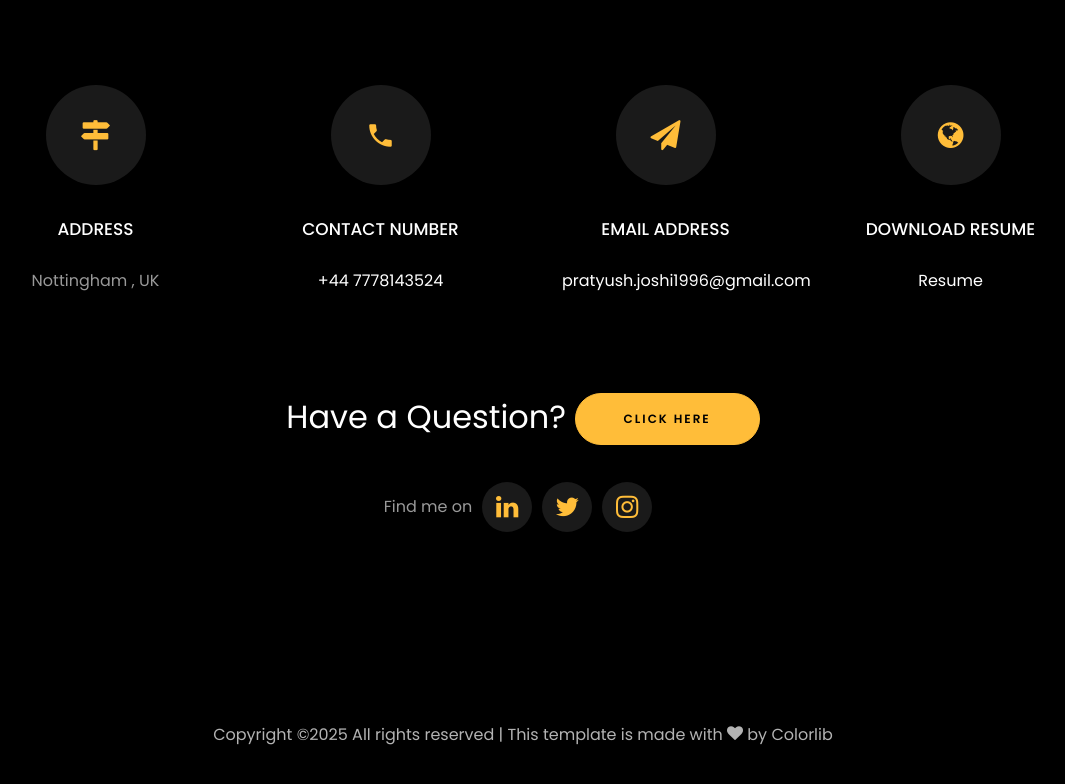
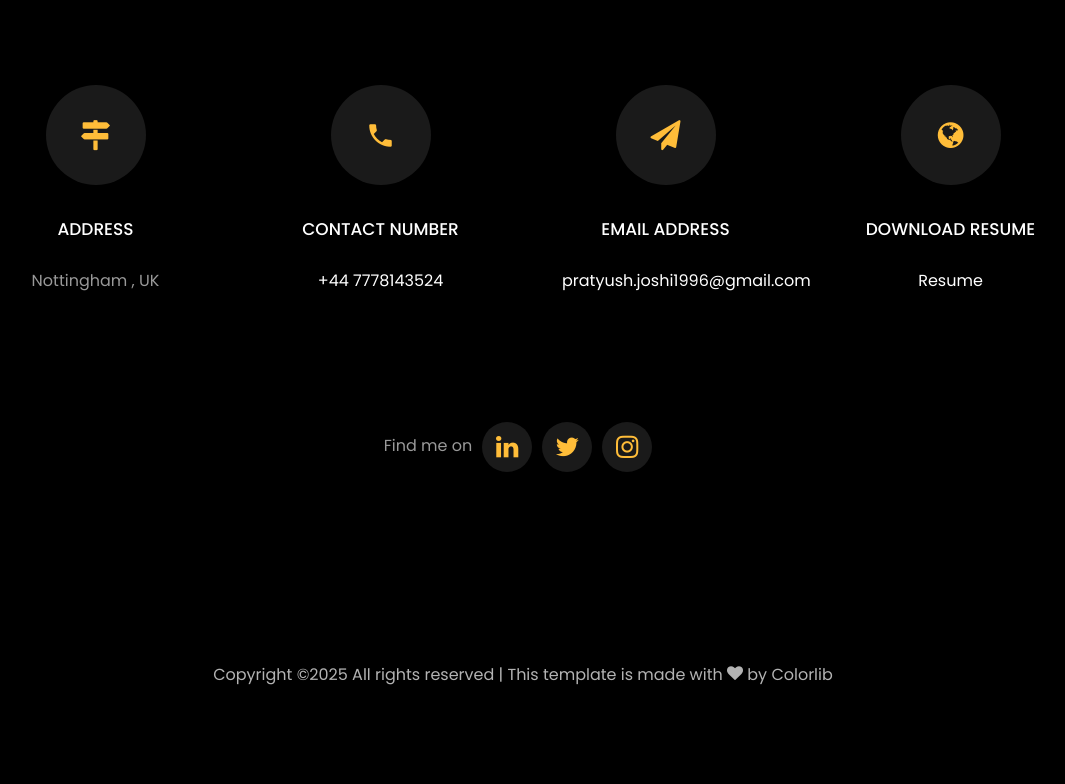
Before and after one commit to joshi200/pratyushportfolio.github.io, a plain HTML site: page index.html in a window 1280 px wide. Shown: the part 5666-6450 px from the top of the page, without its empty margins (117-1182 px from the left). Drawn offline with Linux system fonts and the light colour scheme; files whose address does not match are found by name.

Commit message:
Update index.html

```diff
--- a/index.html
+++ b/index.html
@@ -558,11 +558,7 @@
 		  <div class="container">
 			<br>
 			<br>
-			<div class="row justify-content-center">
-				<div class="col-md-7 ftco-animate text-center">
-					<h2>Have a<span> Question?  </span> <a href="https://forms.gle/8qnMpytVrdt8f8ag7" class="btn btn-primary py-3 px-5">Click Here</a> </h2>
-				</div>
-			</div>
+
 				<br>
 					<ul class="ftco-footer-social list-unstyled d-flex justify-content-center align-items-center mb-0">
 					  <li class="ftco-animate normal-txt">Find me on  </li>
```
